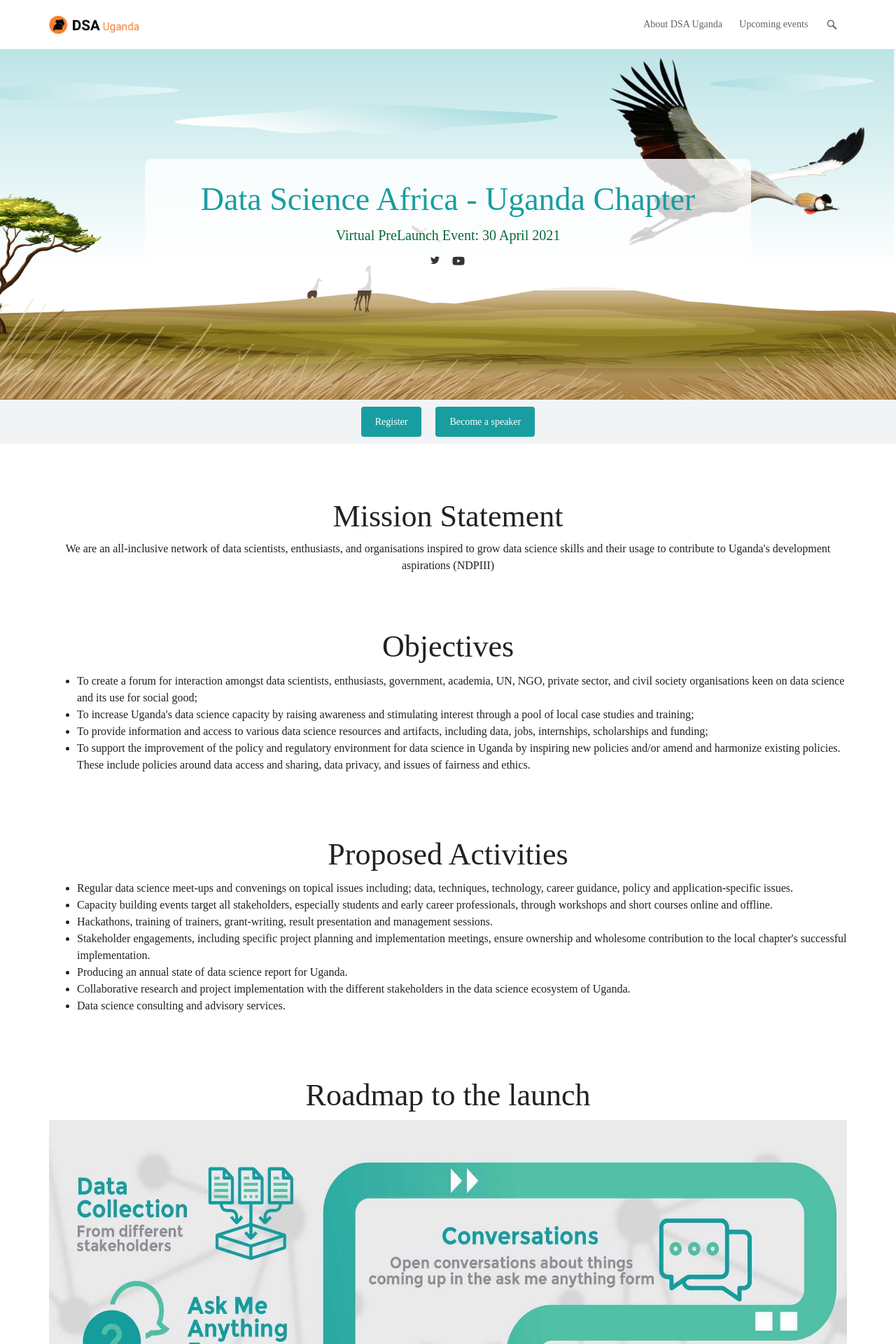
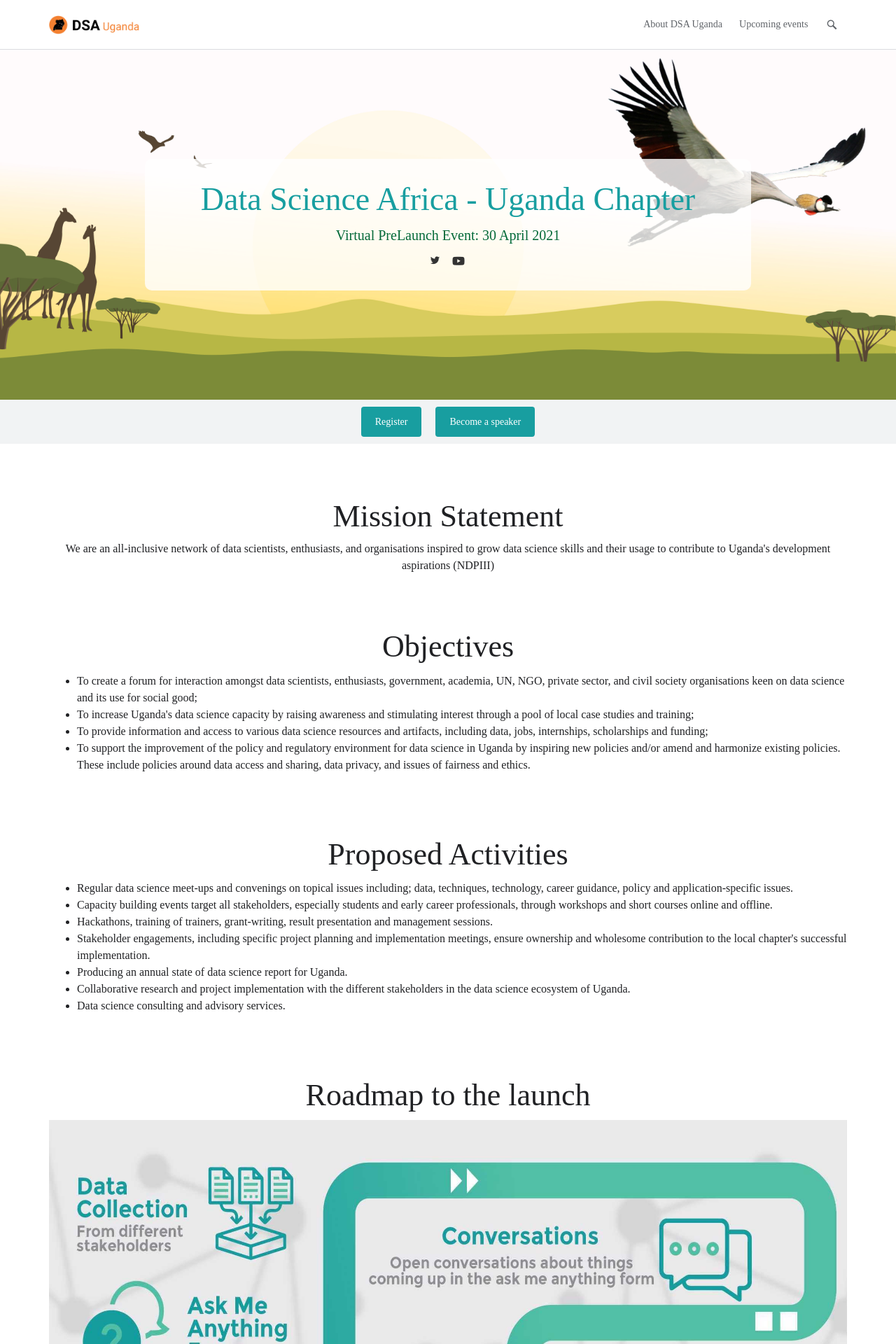
Before and after one commit to datsciafrica/dsaUganda, a Jekyll site: the page built from index.md, in a window 1280 px wide. Shown: the top 1920 px of the page at 70% size. Built offline with Jekyll 4.4.1, drawn with Linux system fonts in a browser that asks for light colours; some web fonts are replaced.

Commit message:
Update slider.html

```diff
--- a/_includes/slider.html
+++ b/_includes/slider.html
@@ -2,7 +2,7 @@
     <div class="carousel-inner" role="listbox">
         <div class="item active">
             <div class="background-image"
-                style="background-image: url({{site.baseurl}}/assets/img/dsaubanner-4.jpg); background-position: 100% 60%;"
+                style="background-image: url({{site.baseurl}}/assets/img/dsabanner-3.jpg); background-position: 100% 60%;"
                 role="img">
             </div>
             <div class="content" style="height: 500px">
```
